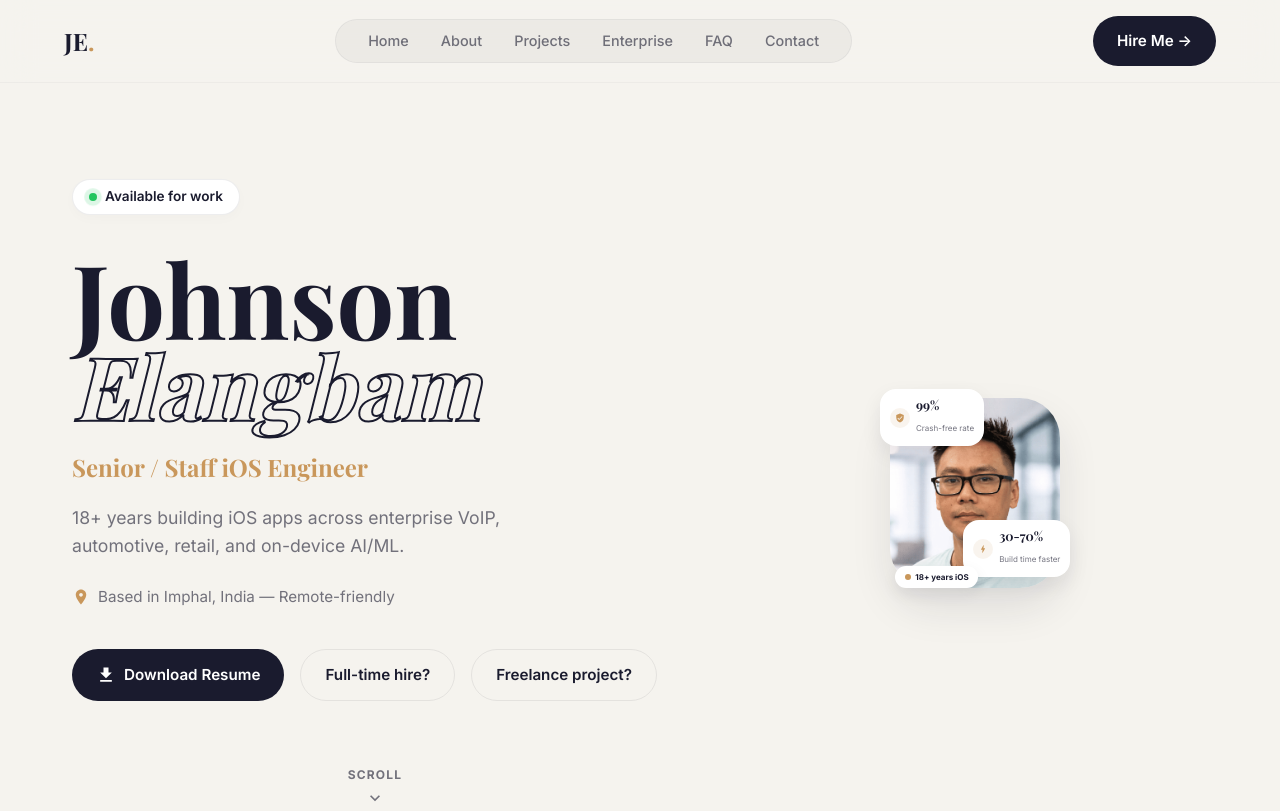
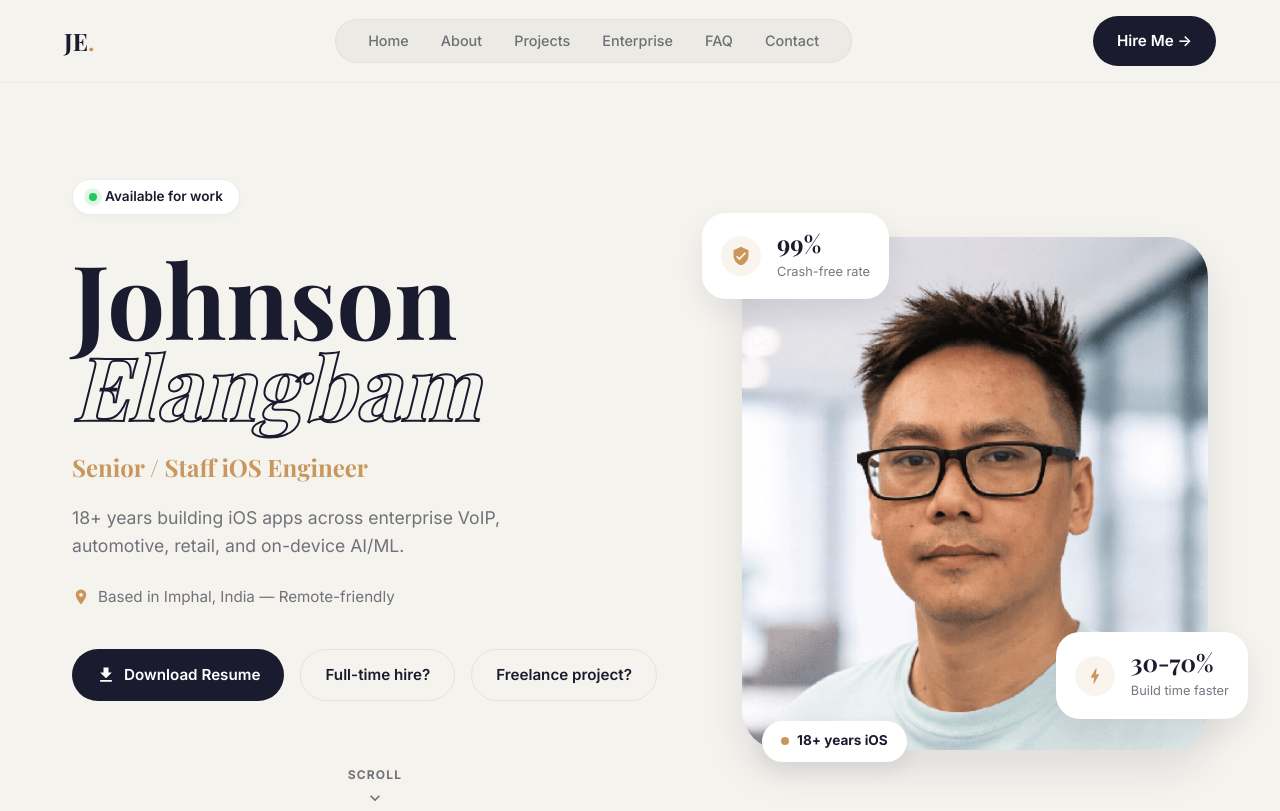
Before and after one commit to elangbamjohnson/elangbamjohnson.github.io, a plain HTML site: page index.html in a window 1280 px wide. Shown: the top 811 px of the page. Drawn offline with nearby package versions, Linux system fonts and the light colour scheme; a web font is replaced by a local one.

Commit message:
Revert profile image size and float cards back to the original 500px layout

```diff
--- a/assets/css/styles.css
+++ b/assets/css/styles.css
@@ -375,13 +375,13 @@ h1, h2, h3, h4, h5, h6 {
 .hero-visual {
     position: relative;
     width: 100%;
-    max-width: 170px; /* Reduced to ~1/3 of original 500px */
+    max-width: 500px;
     margin: 0 auto;
 }
 .hero-photo {
     width: 100%;
     height: auto;
-    aspect-ratio: 170 / 190; /* Updated ratio */
+    aspect-ratio: 500 / 550;
     object-fit: cover;
     border-radius: var(--radius-xl);
     box-shadow: 0 20px 40px rgba(26, 27, 46, 0.1);
@@ -390,50 +390,50 @@ h1, h2, h3, h4, h5, h6 {
 .float-card {
     position: absolute;
     background: var(--white);
-    padding: 0.5rem 0.6rem;
-    border-radius: var(--radius-md);
-    box-shadow: 0 8px 20px rgba(26, 27, 46, 0.08);
+    padding: 1rem 1.2rem;
+    border-radius: var(--radius-lg);
+    box-shadow: 0 12px 30px rgba(26, 27, 46, 0.08);
     display: flex;
     align-items: center;
-    gap: 0.4rem;
+    gap: 1rem;
     z-index: 10;
 }
 .float-card--tl {
-    top: -5px;
-    left: -10px;
+    top: -20px;
+    left: -40px;
     animation: float 4s ease-in-out 0s infinite;
 }
 .float-card--br {
-    bottom: 10px;
-    right: -10px;
+    bottom: 30px;
+    right: -40px;
     animation: float 4s ease-in-out 1.5s infinite;
 }
 .float-pill {
     position: absolute;
-    bottom: -8px;
-    left: 5px;
+    bottom: -20px;
+    left: 20px;
     background: var(--white);
-    padding: 0.3rem 0.6rem;
+    padding: 0.6rem 1.2rem;
     border-radius: var(--radius-pill);
-    box-shadow: 0 6px 15px rgba(26, 27, 46, 0.08);
+    box-shadow: 0 8px 20px rgba(26, 27, 46, 0.08);
     display: flex;
     align-items: center;
-    gap: 0.3rem;
-    font-size: 0.5rem;
+    gap: 0.5rem;
+    font-size: 0.85rem;
     font-weight: 700;
     z-index: 10;
     animation: float 4s ease-in-out 3s infinite;
 }
 .gold-dot {
-    width: 6px;
-    height: 6px;
+    width: 8px;
+    height: 8px;
     background-color: var(--gold);
     border-radius: 50%;
 }
 
 .float-icon {
-    width: 20px;
-    height: 20px;
+    width: 40px;
+    height: 40px;
     border-radius: 50%;
     background: rgba(201, 151, 91, 0.1);
     display: flex;
@@ -441,18 +441,18 @@ h1, h2, h3, h4, h5, h6 {
     justify-content: center;
 }
 .float-icon svg {
-    width: 10px;
-    height: 10px;
+    width: 20px;
+    height: 20px;
     fill: var(--gold);
 }
 .float-text strong {
     display: block;
-    font-size: 0.8rem;
+    font-size: 1.5rem;
     font-family: var(--font-serif);
     line-height: 1.2;
 }
 .float-text span {
-    font-size: 0.5rem;
+    font-size: 0.8rem;
     color: var(--text-muted);
 }
 
```
